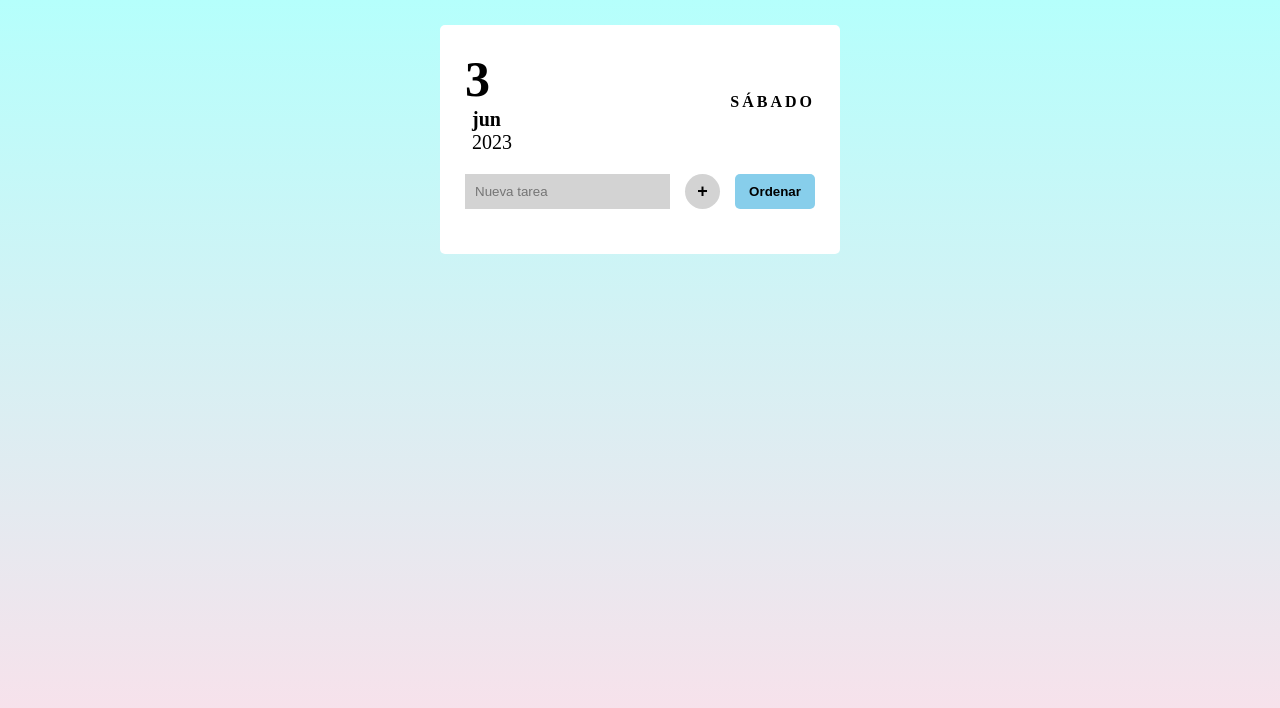
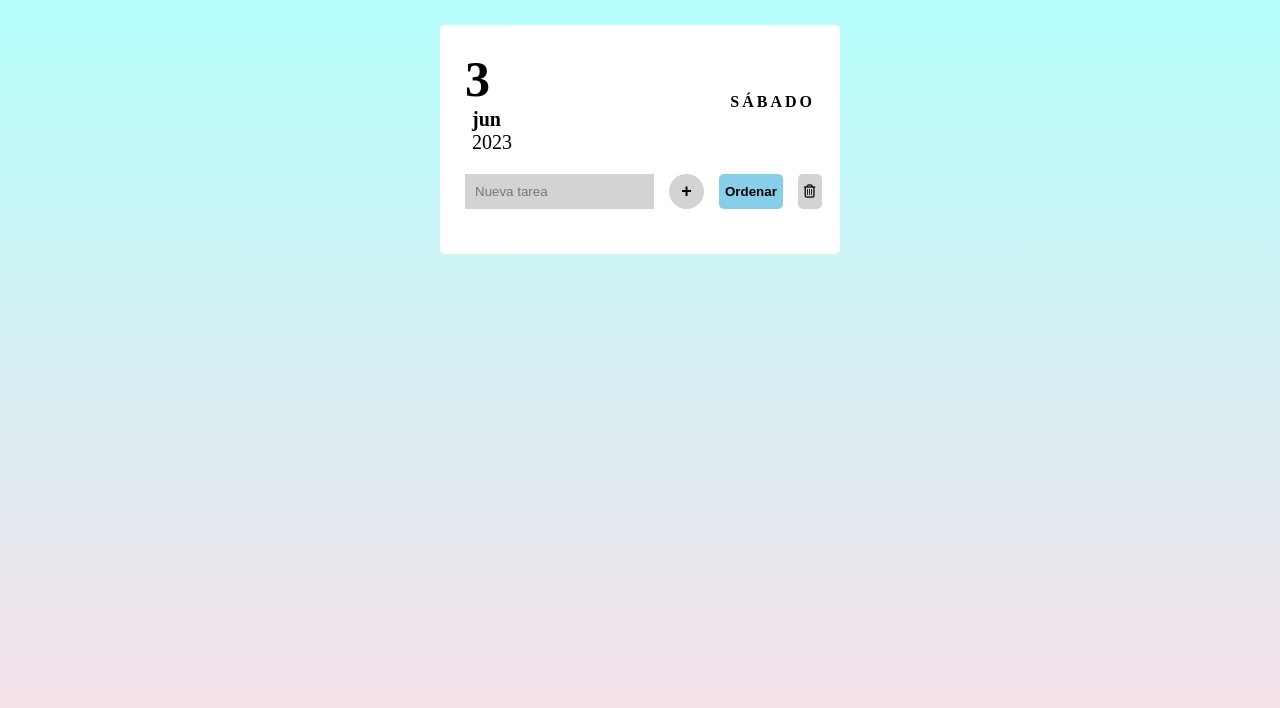
Before and after one commit to FacuBritez/Lista-De-Tareas, an Angular app: page / in a window 1280 px wide. Shown: the top 708 px of the page. Built offline with nearby package versions, Linux system fonts and the light colour scheme.

Commit message:
Agregando boton trash para task hechas

```diff
--- a/src/app/components/lista/lista.component.html
+++ b/src/app/components/lista/lista.component.html
@@ -13,6 +13,7 @@
         <input type="text" id="input" placeholder="Nueva tarea" autocomplete="off">
         <button (click)="addNewTask()" class="addTaskButton">+</button>
         <button class="orderButton" (click)="renderOrderedTasks()">Ordenar</button>
+        <button class="removeButton" (click)="trash()"><i class="fa-regular fa-trash-can"></i></button>
     </div>
     <div id="tasksContainer"></div>
 </div>
--- a/src/app/components/lista/lista.component.sass
+++ b/src/app/components/lista/lista.component.sass
@@ -51,7 +51,8 @@ input:focus
     outline: none
 
 .addTaskButton,
-.orderButton
+.orderButton,
+.removeButton
     border: none
     font-weight: bold
     cursor: pointer
@@ -66,13 +67,16 @@ input:focus
     background-color: skyblue
     border-radius: 5px
 
+.removeButton
+    background-color: lightgrey
+    border-radius: 5px
 
 
 
 // TAREAS
 
 .task
-    background-color: pink
+    background-color: #B5FFFC55
     padding: 15px
     margin-top: 15px
     color: black
--- a/src/app/components/lista/lista.component.ts
+++ b/src/app/components/lista/lista.component.ts
@@ -31,7 +31,16 @@ export class ListaComponent implements OnInit, AfterViewInit {
   }
 
 
-  addNewTask = () => {
+trash() {
+  const tasksContainer = document.getElementById('tasksContainer') as HTMLElement;
+  const doneTasks = tasksContainer.querySelectorAll('.done');
+
+  doneTasks.forEach(task => {
+    task.remove();
+  });
+}
+
+  addNewTask() {
     const tasksContainer = document.getElementById('tasksContainer') as HTMLElement;
     const { value } = document.getElementById('input') as HTMLInputElement;
 
@@ -46,11 +55,13 @@ export class ListaComponent implements OnInit, AfterViewInit {
     task.classList.add('task');
 
     //Se le crea el boton para borrar la tarea
-    const button = document.createElement('button');
-    button.textContent = 'Borrar';
+    const button = document.createElement('i');
+    button.textContent = '';
 
     //Se le agrega la etiqueta trash al boton
     button.classList.add('trash');
+    button.classList.add('fa-regular');
+    button.classList.add('fa-trash-can');
 
     //Se le crea la funcion para borrar la tarea
     button.addEventListener('click', () => {
```
